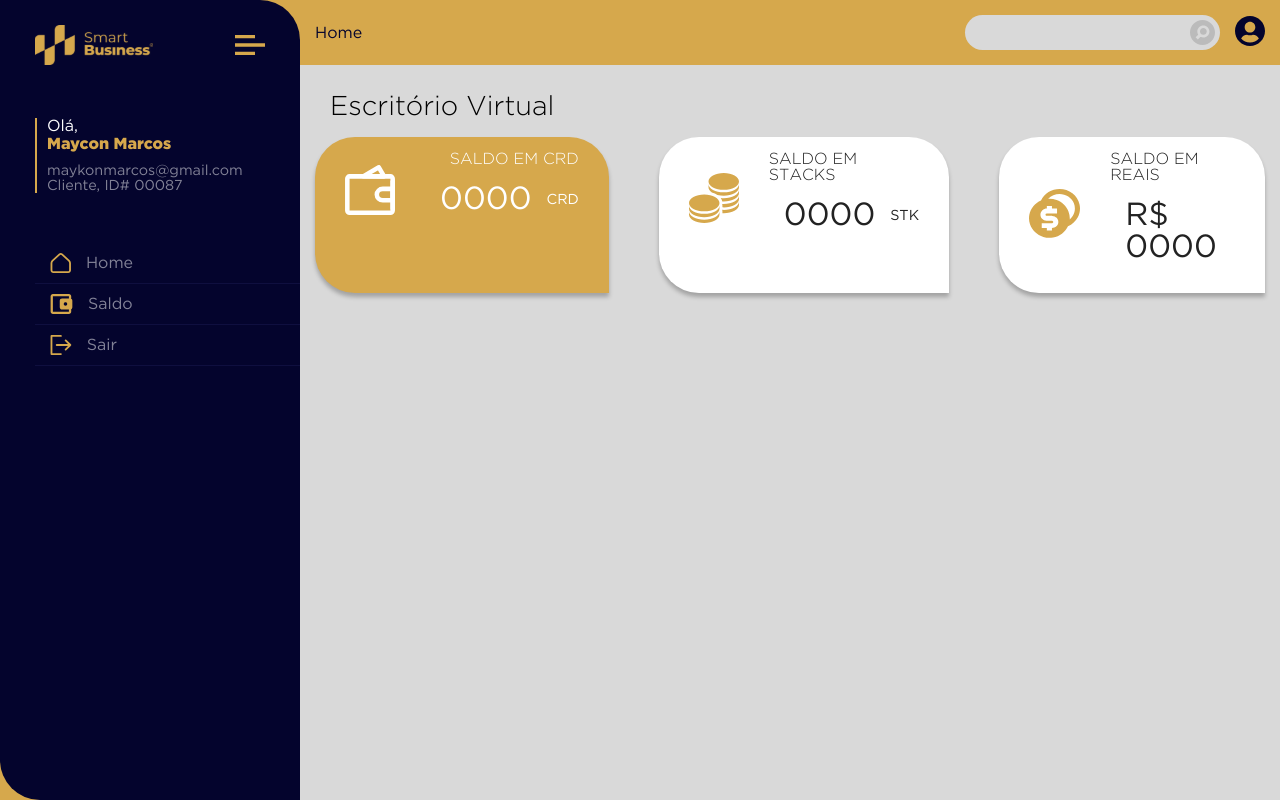
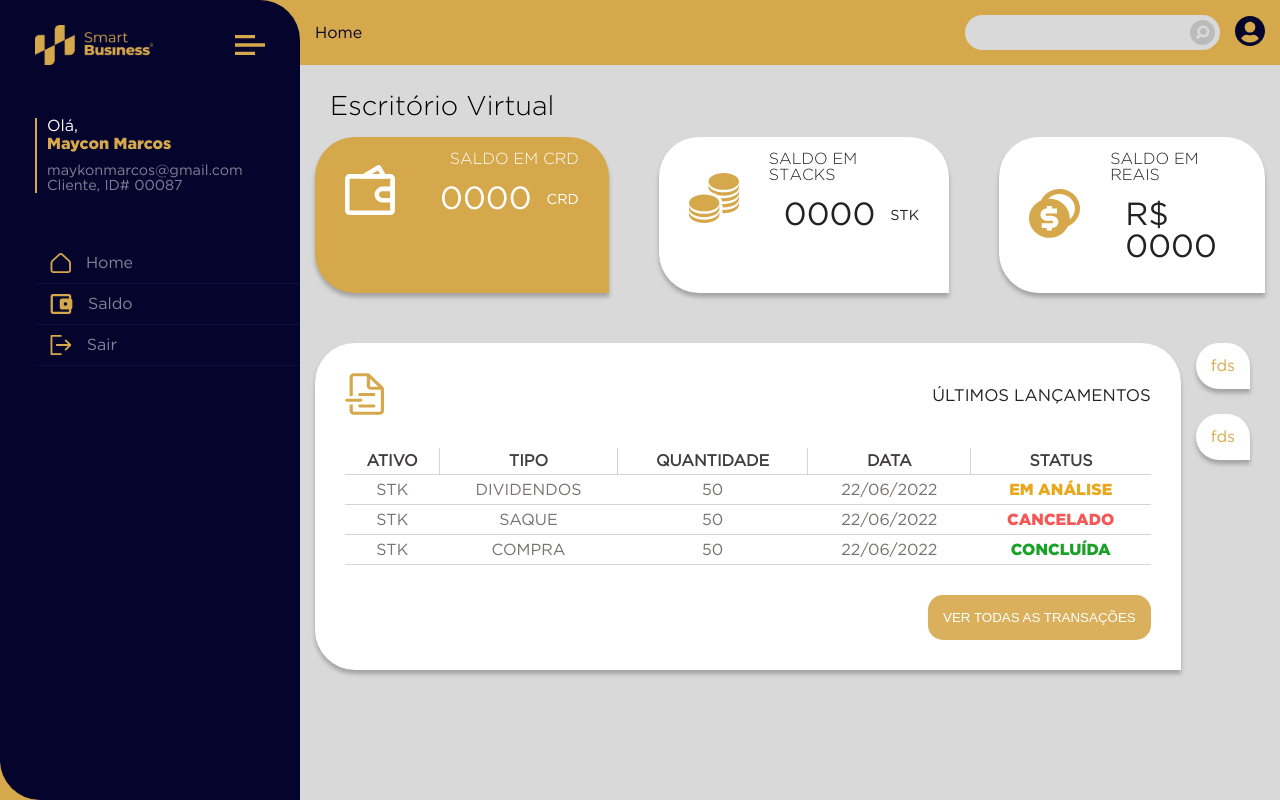
Before and after one commit to codethebasics/credcoin, a Next.js app: page /home in a window 1280 px wide. Built offline with nearby package versions, Linux system fonts and the light colour scheme.

Commit message:
home transaction table

```diff
--- a/pages/home/index.js
+++ b/pages/home/index.js
@@ -34,6 +34,93 @@ export default function Home(props) {
                     balance={'R$ 0000'}
                 />
             </div>
+            <div className={styles.formContainer}>
+                <Card background={'#FFFFFF'} color={'#D6A84C'} padding={'15px'}>
+                    <div className={styles.leftContainer}>
+                        <div className={styles.header}>
+                            <div className={styles.img}>
+                                <img src="/img/gold-paper.svg"></img>
+                            </div>
+                            <div className={styles.label}>
+                                <span>Últimos lançamentos</span>
+                            </div>
+                        </div>
+                        <div className={styles.table}>
+                            <table>
+                                <thead>
+                                    <tr>
+                                        <th>ATIVO</th>
+                                        <th>TIPO</th>
+                                        <th>QUANTIDADE</th>
+                                        <th>DATA</th>
+                                        <th>STATUS</th>
+                                    </tr>
+                                </thead>
+                                <tbody>
+                                    <tr>
+                                        <td>STK</td>
+                                        <td>DIVIDENDOS</td>
+                                        <td>50</td>
+                                        <td>22/06/2022</td>
+                                        <td>
+                                            <span
+                                                className={styles.warningLabel}
+                                            >
+                                                EM ANÁLISE
+                                            </span>
+                                        </td>
+                                    </tr>
+                                    <tr>
+                                        <td>STK</td>
+                                        <td>SAQUE</td>
+                                        <td>50</td>
+                                        <td>22/06/2022</td>
+                                        <td>
+                                            <span
+                                                className={styles.dangerLabel}
+                                            >
+                                                CANCELADO
+                                            </span>
+                                        </td>
+                                    </tr>
+                                    <tr>
+                                        <td>STK</td>
+                                        <td>COMPRA</td>
+                                        <td>50</td>
+                                        <td>22/06/2022</td>
+                                        <td>
+                                            <span
+                                                className={styles.successLabel}
+                                            >
+                                                CONCLUÍDA
+                                            </span>
+                                        </td>
+                                    </tr>
+                                </tbody>
+                            </table>
+                        </div>
+                        <div className={styles.cta}>
+                            <button>VER TODAS AS TRANSAÇÕES</button>
+                        </div>
+                    </div>
+                </Card>
+                <div className={styles.right}>
+                    <Card
+                        background={'#FFFFFF'}
+                        color={'#D6A84C'}
+                        padding={'15px'}
+                    >
+                        fds
+                    </Card>
+                    <Card
+                        background={'#FFFFFF'}
+                        color={'#D6A84C'}
+                        padding={'15px'}
+                    >
+                        fds
+                    </Card>
+                </div>
+            </div>
         </div>
     );
 }
--- a/styles/pages/Home.module.scss
+++ b/styles/pages/Home.module.scss
@@ -13,80 +13,116 @@
         >div:nth-child(2) {
             margin: 0 50px;
         }
-
-        .cardBalance {
-            padding: 15px;
-            display: flex;
-            align-items: center;
-            justify-content: space-between;
-
-            .icon {
-                padding: 0 15px;
     }
 
-            .info {
+    .formContainer {
+        margin: 50px 0;
+        display: flex;
+
+        .leftContainer {
             display: flex;
             flex-direction: column;
 
             .header {
                 display: flex;
-                    text-transform: uppercase;
-                    padding: 0 15px;
-                    align-self: flex-end;
-                    font-family: gothamLight, Verdana, Geneva, Tahoma, sans-serif;
-                }
-
-                .body {
-                    display: flex;
+                justify-content: space-between;
                 align-items: center;
                 padding: 15px;
 
-                    .value {
-                        font-size: 2rem;
-                        padding: 0 15px;
+                .label {
+                    font-size: 1.05rem;
+                    text-transform: uppercase;
+                    color: #222;
+                }
             }
 
-                    .symbol {
-                        font-size: 0.9rem;
-                    }
+            .table {
+                padding: 15px;
+
+                table {
+                    width: 100%;
+                    border-collapse: collapse;
+
+                    tbody {
+                        tr {
+                            &:hover {
+                                background: #ebebeb;
                             }
                         }
                     }
                 }
 
-    .formContainer {
-        .formCard {
-            margin: 15px;
+                tr {
+                    margin: 0;
+                    border-bottom: 1px solid #d4d4d4;
 
-            .header {
-                padding: 5px 50px;
-                display: flex;
-                justify-content: space-between;
-                align-items: center;
 
-                div:first-child {
-
+                    th, td {
+                        text-align: center;
+                        padding: 5px;
                     }
 
-                div:last-child {
+                    th {
+                        color: rgb(63, 61, 61);
+                        border-right: 1px solid #d4d4d4;
 
-                    text-transform: uppercase;
+                        &:last-child {
+                            border-right: 0;
                         }
                     }
 
-            .cardContainer {
-                display: flex;
+                    td {
+                        color: #797171;
+                    }
+                }
             }
 
-            .quantity {
-                width: 100%;
+            .cta {
                 padding: 15px;
-            }
+                display: flex;
+                justify-content: flex-end;
 
-            .payment {
-                width: 100%;
+                button {
                     padding: 15px;
+                    border: 0;
+                    outline: 0;
+                    background: #D6A84C;
+                    color: #FFFFFF;
+                    border-radius: 15px;
+                    cursor: pointer;
+                    opacity: .9;
+
+                    &:hover {
+                        opacity: 1;
                     }
                 }
             }
         }
+
+        .right {
+            padding: 0 15px;
+
+            >div:nth-child(1) {
+                margin-bottom: 25px;
+            }
+        }
+    }
+}
+
+.successLabel,
+.warningLabel,
+.dangerLabel {
+    font-family: gotham, Verdana, Geneva, Tahoma, sans-serif;
+}
+
+.successLabel {
+    color: #1aa128;
+}
+
+.warningLabel {
+    color: #e9a71b;
+}
+
+.dangerLabel {
+    color: #f55656;
+}
```
Also changed, not shown: public/img/gold-paper.svg (added). Lines whose indentation alone changed are shown as unchanged.
